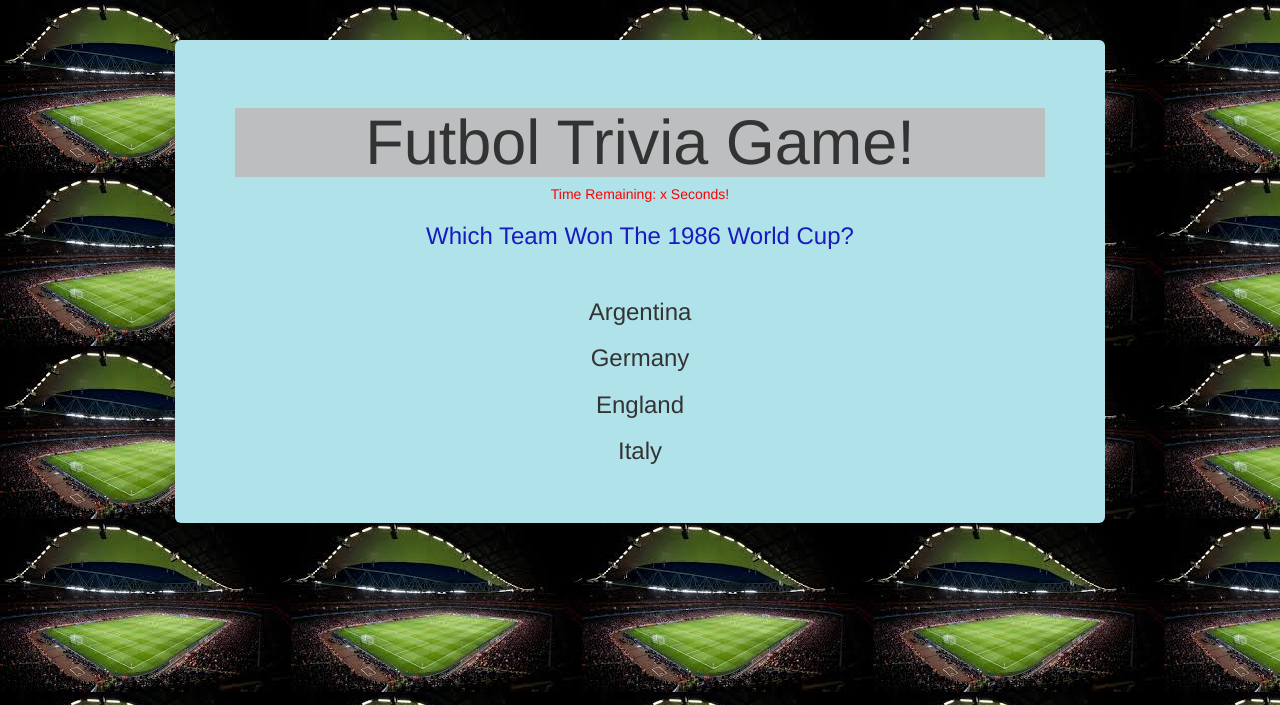
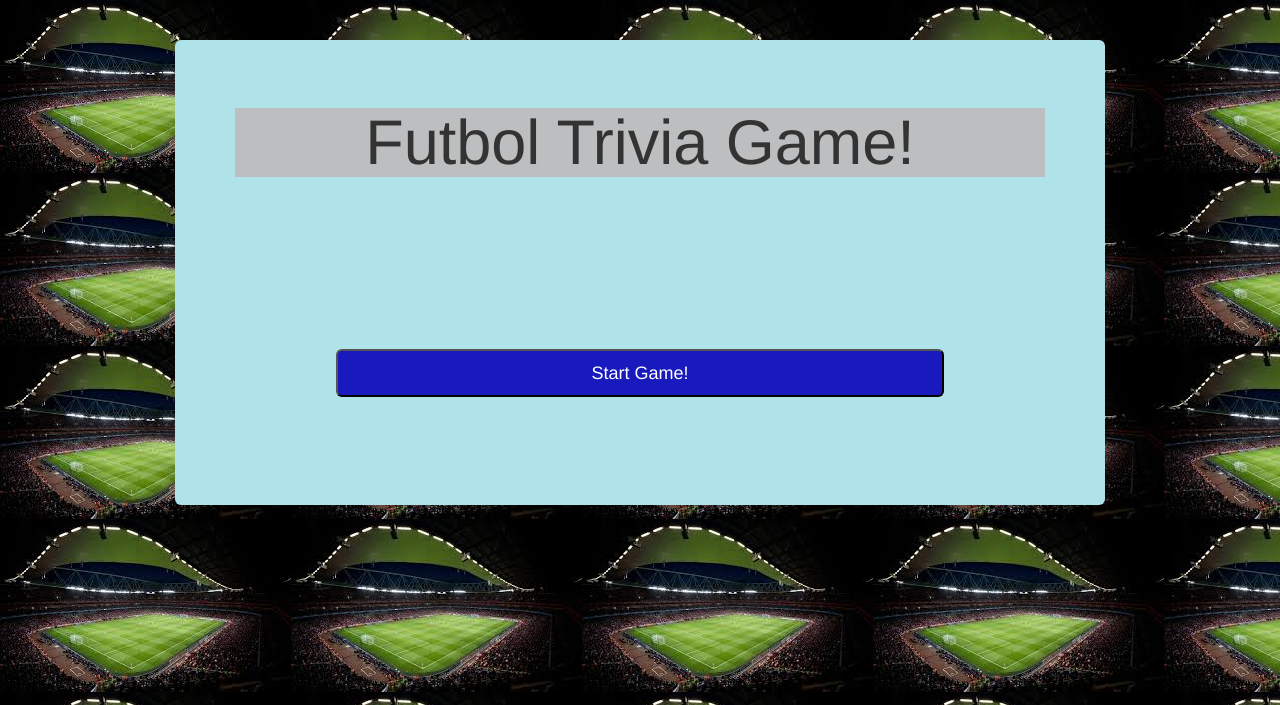
Before and after one commit to iniezen/TriviaGame1, a PHP site: page / in a window 1280 px wide. Shown: the top 705 px of the page. Run offline with PHP 8.4, Linux system fonts and the light colour scheme.

Commit message:
Javascript Work, first round of game working

```diff
--- a/assets/css/style.css
+++ b/assets/css/style.css
@@ -4,6 +4,14 @@ float:center;
 background-image: url(../images/soccerbackground.jpeg);
 
 
+}
+
+#startButton{
+
+	width:75%;
+	background-color: rgba(16, 16, 187, 0.95);
+	color:white;
+	margin-top: 20%;
 }
 
 #containerdiv{
@@ -35,3 +43,15 @@ color:rgba(16, 16, 187, 0.95);
 
 
 }
+
+
+
+.choices:hover{
+	background-color: rgba(16, 16, 187, 0.95);
+	color:white;
+	padding-top: 5px;
+	padding-bottom: 5px;
+	border: solid 2px white;
+	cursor: pointer;
+
+}
--- a/index.html
+++ b/index.html
@@ -12,13 +12,21 @@
 	<div id="gameSection" class = "jumbotron">
 
 	<h1>Futbol Trivia Game!</h1>
-	<h5 id="clock">Time Remaining: x Seconds!</h5>
-	<h3 id="question">Which Team Won The 1986 World Cup?</h3>
+	<h5 id="clock"></h5>
+	<button id="startButton" class="button btn-lg">Start Game!</button>
+	<h3 id="question"></h3>
 	<img src="">
-	<h3 id="answer1">Argentina</h3>
-	<h3 id="answer2">Germany</h3>
-	<h3 id="answer3">England</h3>
-	<h3 id="answer4">Italy</h3>
+	<h3 id="answer1" class="choices" val="0" ></h3>
+	<h3 id="answer2" class="choices" val="1" ></h3>
+	<h3 id="answer3" class="choices" val="2" ></h3>
+	<h3 id="answer4" class="choices" val="3" ></h3>
+	<h3 id="resultMessage"></h3>
+	<h3 id="correctAnswerWas"></h2>
+
+
+	<div id="imagediv">
+
+	</div>
 
 
 
```
Also changed, not shown: assets/javascript/app.js (+135 -8 lines).
